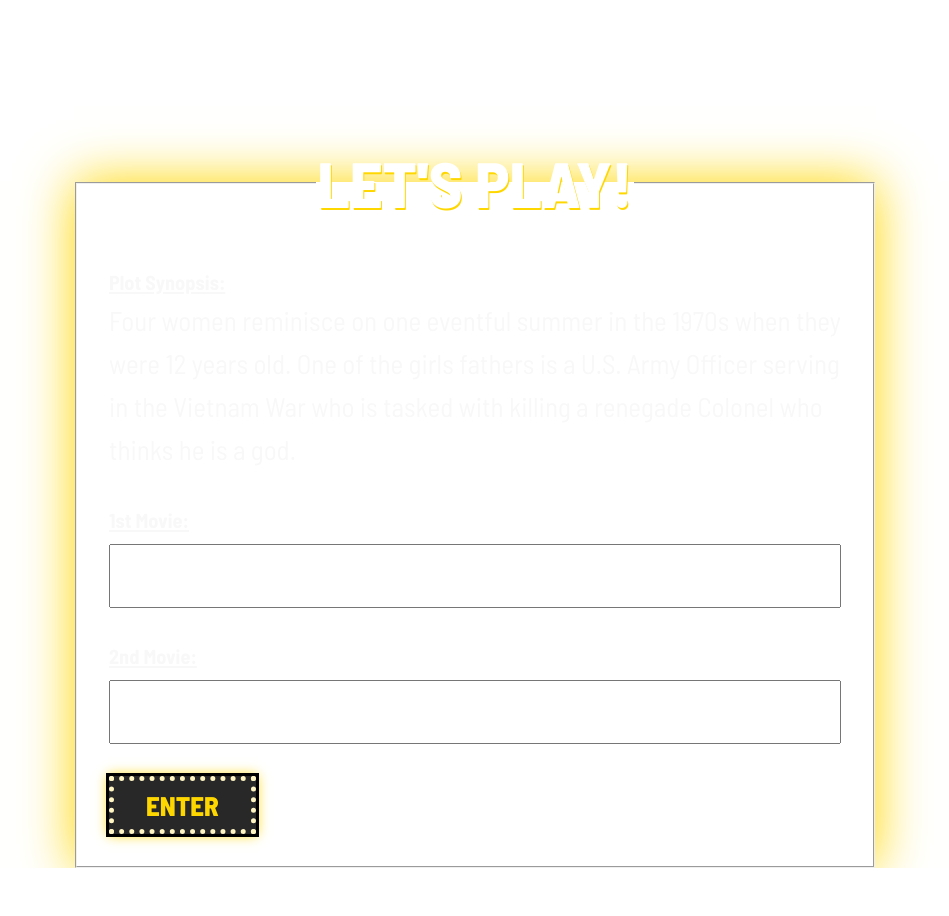
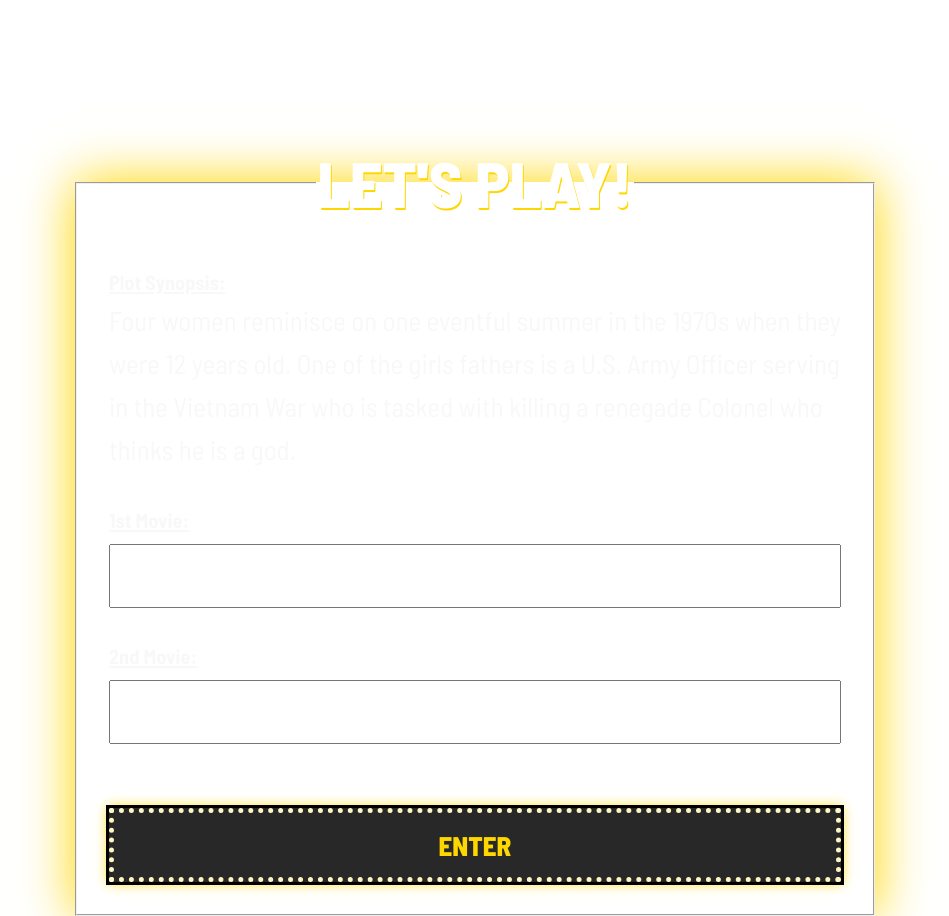
Before and after one commit to ashpoz/movie-mashup, a Vue app: page /game in a window 1280 px wide. Shown: the whole page, without its empty margins (165-1114 px from the left). Before the commit the page ends 868 px from the top, so only its background shows below. Built offline with nearby package versions, Linux system fonts and the light colour scheme.

Commit message:
Make submit button larger

```diff
--- a/src/views/GameView.vue
+++ b/src/views/GameView.vue
@@ -119,7 +119,9 @@ label {
 }
 
 button {
-  margin-top: 2rem;
+  margin-top: 4rem;
+  width: 100%;
+  padding: 1rem;
 }
 
 #gameWon {
```
